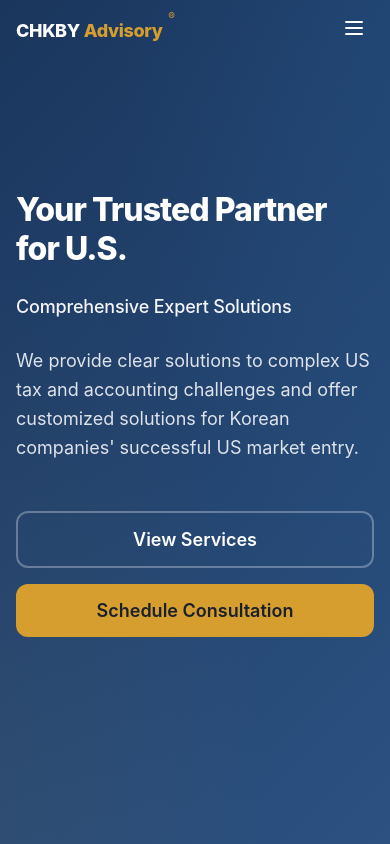
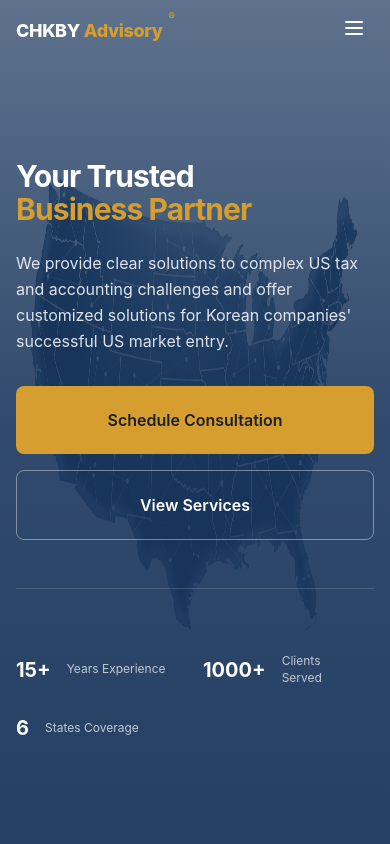
Before and after one commit to JunLee8108/cpa-association-website, a React (Vite) app: page / in a window 390 px wide. Shown: the top 844 px of the page. Built offline with nearby package versions, Linux system fonts and the light colour scheme; a web font is replaced by a local one.

Commit message:
quick fix v2

```diff
--- a/src/components/pages/home/Home.css
+++ b/src/components/pages/home/Home.css
@@ -4,19 +4,15 @@
   overflow-x: hidden;
 }
 
-/* ==================== Hero Section ==================== */
+/* ==================== Hero Section - Redesigned ==================== */
 .home-hero {
   position: relative;
   min-height: 100vh;
   display: flex;
   align-items: center;
-  background: linear-gradient(
-    135deg,
-    var(--primary-navy) 0%,
-    var(--primary-blue) 100%
-  );
 }
 
+/* Full-bleed Background Image */
 .home-hero-background {
   position: absolute;
   top: 0;
@@ -26,179 +22,149 @@
   overflow: hidden;
 }
 
+.home-hero-background-image {
+  width: 100%;
+  height: 100%;
+  object-fit: fill;
+  object-position: center;
+}
+
+/* Cinematic Gradient Overlay */
 .home-hero-overlay {
   position: absolute;
   top: 0;
   left: 0;
   width: 100%;
   height: 100%;
-  background: radial-gradient(
-      ellipse at top right,
-      rgba(49, 130, 206, 0.1) 0%,
-      transparent 50%
-    ),
-    radial-gradient(
-      ellipse at bottom left,
-      rgba(214, 158, 46, 0.05) 0%,
-      transparent 50%
-    );
+  background: linear-gradient(
+    90deg,
+    rgba(26, 54, 93, 0.95) 0%,
+    rgba(26, 54, 93, 0.85) 30%,
+    rgba(26, 54, 93, 0.6) 60%,
+    rgba(26, 54, 93, 0.3) 100%
+  );
 }
 
+/* Content Container */
 .home-hero-content {
   position: relative;
   z-index: 2;
   width: 100%;
   padding: var(--spacing-3xl) 0;
-  padding-top: 8rem;
+  padding-top: 9rem;
 }
 
-/* Hero Inner Grid Layout - NEW */
 .home-hero-inner {
-  display: grid;
-  grid-template-columns: 1fr 1.2fr;
-  gap: var(--spacing-3xl);
-  align-items: center;
-  min-height: calc(100vh - 10rem);
+  display: flex;
+  flex-direction: column;
+  justify-content: center;
+  min-height: calc(100vh - 12rem);
 }
 
-/* Hero Left Section - NEW */
-.home-hero-left {
-  display: flex;
-  flex-direction: column;
-}
-
-/* Hero Right Section - NEW */
-.home-hero-right {
-  position: relative;
-  display: flex;
-  align-items: center;
-  justify-content: center;
-  height: 100%;
-}
-
-/* Image Wrapper - NEW */
-.home-hero-image-wrapper {
-  position: relative;
-  width: 100%;
-  height: 100%;
-}
-
-.home-hero-image {
-  width: 100%;
-  height: 100%;
-  border-radius: var(--radius-2xl);
-  object-fit: cover;
-}
-
+/* Text Content */
 .home-hero-text-wrapper {
-  max-width: 800px;
-  margin-bottom: var(--spacing-2xl);
+  max-width: 680px;
+  margin-top: var(--spacing-2xl);
 }
 
 .home-hero-title {
-  font-size: clamp(2.5rem, 5vw, var(--fs-6xl));
-  font-weight: var(--fw-extrabold);
+  font-size: clamp(2.75rem, 5.5vw, 4.2rem);
+  font-weight: var(--fw-bold);
   color: var(--white);
-  line-height: 1.2;
-  margin-bottom: var(--spacing-md);
+  line-height: 1.1;
+  margin-bottom: var(--spacing-lg);
   letter-spacing: -0.03em;
+}
+
+.home-hero-title-line {
+  display: block;
 }
 
 .home-hero-highlight {
   color: var(--accent-gold);
-  display: inline-block;
-  position: relative;
-}
-
-.home-hero-subtitle {
-  font-size: clamp(1.25rem, 2.5vw, var(--fs-2xl));
-  font-weight: var(--fw-medium);
-  color: rgba(255, 255, 255, 0.95);
-  margin-bottom: var(--spacing-md);
-  letter-spacing: -0.01em;
 }
 
 .home-hero-description {
-  font-size: var(--fs-lg);
+  font-size: var(--fs-xl);
   line-height: var(--lh-relaxed);
   color: rgba(255, 255, 255, 0.85);
   margin-bottom: var(--spacing-xl);
-  max-width: 600px;
+  max-width: 560px;
 }
 
+/* CTA Buttons */
 .home-hero-cta-wrapper {
   display: flex;
-  gap: var(--spacing-sm);
+  gap: var(--spacing-md);
   flex-wrap: wrap;
 }
 
 .home-hero-cta-primary {
-  padding: var(--spacing-sm) var(--spacing-lg);
+  padding: var(--spacing-md) var(--spacing-xl);
   background: var(--accent-gold);
   color: var(--gray-900);
-  font-size: var(--fs-lg);
+  font-size: var(--fs-base);
   font-weight: var(--fw-semibold);
-  border-radius: var(--radius-lg);
+  border-radius: var(--radius-md);
   transition: all var(--transition-base);
+  border: none;
+  cursor: pointer;
 }
 
 .home-hero-cta-primary:hover {
-  color: var(--gray-100);
+  background: #e8b84a;
   transform: translateY(-2px);
+  box-shadow: 0 8px 24px rgba(214, 158, 46, 0.3);
 }
 
 .home-hero-cta-secondary {
-  padding: var(--spacing-sm) var(--spacing-lg);
+  padding: var(--spacing-md) var(--spacing-xl);
   background: transparent;
   color: var(--white);
-  font-size: var(--fs-lg);
+  font-size: var(--fs-base);
   font-weight: var(--fw-semibold);
-  border: 2px solid rgba(255, 255, 255, 0.3);
-  border-radius: var(--radius-lg);
+  border: 1.5px solid rgba(255, 255, 255, 0.4);
+  border-radius: var(--radius-md);
   transition: all var(--transition-base);
-  backdrop-filter: blur(10px);
+  cursor: pointer;
 }
 
 .home-hero-cta-secondary:hover {
   background: rgba(255, 255, 255, 0.1);
-  border-color: rgba(255, 255, 255, 0.5);
-  transform: translateY(-2px);
+  border-color: rgba(255, 255, 255, 0.6);
 }
 
-.home-hero-stats {
+/* Trust Bar */
+.home-hero-trust-bar {
   display: flex;
   align-items: center;
-  gap: var(--spacing-xl);
-  padding: var(--spacing-lg);
-  background: rgba(255, 255, 255, 0.1);
-  backdrop-filter: blur(20px);
-  border-radius: var(--radius-xl);
-  border: 1px solid rgba(255, 255, 255, 0.2);
-  max-width: fit-content;
+  gap: var(--spacing-2xl);
+  padding-top: var(--spacing-2xl);
+  border-top: 1px solid rgba(255, 255, 255, 0.15);
+  margin-top: auto;
 }
 
-.home-hero-stat-item {
+.home-hero-trust-item {
   display: flex;
-  flex-direction: column;
   align-items: center;
-  gap: var(--spacing-xs);
+  gap: var(--spacing-sm);
 }
 
-.home-hero-stat-number {
+.home-hero-trust-number {
   font-size: var(--fs-3xl);
   font-weight: var(--fw-bold);
   color: var(--white);
-  letter-spacing: 0.02em;
+  line-height: 1;
 }
 
-.home-hero-stat-label {
+.home-hero-trust-label {
   font-size: var(--fs-sm);
-  color: rgba(255, 255, 255, 0.9);
-  text-align: center;
-  white-space: nowrap;
+  color: rgba(255, 255, 255, 0.7);
+  line-height: var(--lh-snug);
+  max-width: 100px;
 }
 
-.home-hero-stat-divider {
+.home-hero-trust-divider {
   width: 1px;
   height: 40px;
   background: rgba(255, 255, 255, 0.2);
@@ -206,34 +172,36 @@
 
 /* ==================== Hero - Responsive Design ==================== */
 @media (max-width: 1024px) {
-  /* Hero section adjustments for tablet */
-  .home-hero-inner {
-    grid-template-columns: 1fr;
-    gap: var(--spacing-2xl);
+  .home-hero-overlay {
+    background: linear-gradient(
+      90deg,
+      rgba(26, 54, 93, 0.95) 0%,
+      rgba(26, 54, 93, 0.8) 50%,
+      rgba(26, 54, 93, 0.7) 100%
+    );
   }
 
-  .home-hero-right {
-    display: none; /* Hide image on tablet and mobile */
+  .home-hero-text-wrapper {
+    max-width: 600px;
   }
 
-  .home-hero-left {
-    max-width: 800px;
-    margin: 0 auto;
-  }
-
-  .home-hero-stats {
-    flex-wrap: wrap;
-    justify-content: center;
-  }
-
-  .home-hero-stat-divider:last-of-type {
-    display: none;
+  .home-hero-trust-bar {
+    gap: var(--spacing-xl);
   }
 }
 
 @media (max-width: 768px) {
   .home-hero {
-    min-height: 90vh;
+    min-height: 100svh;
+  }
+
+  .home-hero-overlay {
+    background: linear-gradient(
+      180deg,
+      rgba(26, 54, 93, 0.7) 0%,
+      rgba(26, 54, 93, 0.9) 50%,
+      rgba(26, 54, 93, 0.95) 100%
+    );
   }
 
   .home-hero-content {
@@ -241,55 +209,64 @@
     padding-top: 6rem;
   }
 
+  .home-hero-inner {
+    min-height: calc(100svh - 10rem);
+    justify-content: flex-end;
+    padding-bottom: var(--spacing-xl);
+  }
+
   .home-hero-text-wrapper {
     margin-bottom: var(--spacing-xl);
   }
 
-  .home-hero-stats {
-    flex-direction: column;
-    gap: var(--spacing-md);
-    width: 100%;
-    max-width: 400px;
-    margin: var(--spacing-xl) auto 0;
+  .home-hero-title {
+    font-size: clamp(2rem, 8vw, 2.75rem);
+    margin-bottom: var(--spacing-md);
   }
 
-  .home-hero-stat-divider {
-    display: none;
-  }
-
-  .home-hero-stat-item {
-    width: 100%;
-    padding: var(--spacing-sm) 0;
-    border-bottom: 1px solid rgba(255, 255, 255, 0.1);
-  }
-
-  .home-hero-stat-item:last-child {
-    border-bottom: none;
+  .home-hero-description {
+    font-size: var(--fs-base);
+    margin-bottom: var(--spacing-lg);
   }
 
   .home-hero-cta-wrapper {
     flex-direction: column;
-    width: 100%;
+    gap: var(--spacing-sm);
   }
 
   .home-hero-cta-primary,
   .home-hero-cta-secondary {
     width: 100%;
     text-align: center;
+    padding: var(--spacing-md) var(--spacing-lg);
+  }
+
+  .home-hero-trust-bar {
+    flex-wrap: wrap;
+    gap: var(--spacing-lg);
+    justify-content: flex-start;
+  }
+
+  .home-hero-trust-divider {
+    display: none;
+  }
+
+  .home-hero-trust-item {
+    flex: 0 0 calc(50% - var(--spacing-md));
   }
 }
 
 @media (max-width: 480px) {
   .home-hero-title {
-    font-size: 2rem;
+    font-size: 1.875rem;
   }
 
-  .home-hero-subtitle {
-    font-size: var(--fs-lg);
+  .home-hero-trust-number {
+    font-size: var(--fs-2xl);
   }
 
-  .home-section-title {
-    font-size: var(--fs-3xl);
+  .home-hero-trust-label {
+    font-size: var(--fs-xs);
   }
 }
 
--- a/src/components/pages/home/Home.jsx
+++ b/src/components/pages/home/Home.jsx
@@ -162,78 +162,92 @@ const Home = () => {
 
   return (
     <div className="home-container">
-      {/* Hero Section */}
+      {/* Hero Section - 기존 코드를 이걸로 교체 */}
       <section className="home-hero">
         <div className="home-hero-background">
+          <img
+            src="/hero.png"
+            alt={
+              currentLanguage === "ko"
+                ? "미국 비즈니스 컨설팅"
+                : "US Business Consulting"
+            }
+            className="home-hero-background-image"
+          />
           <div className="home-hero-overlay"></div>
         </div>
+
         <div className="home-hero-content">
           <div className="container">
             <div className="home-hero-inner">
-              <div className="home-hero-left">
-                <div className="home-hero-text-wrapper">
-                  <h1 ref={heroTitleRef} className="home-hero-title fade-up">
-                    {currentLanguage === "ko" ? (
-                      <>
-                        {titleParts.slice(0, highlightIndex).join(" ")}{" "}
+              <div className="home-hero-text-wrapper">
+                <h1 ref={heroSubtitleRef} className="home-hero-title fade-up">
+                  {currentLanguage === "ko" ? (
+                    <>
+                      <span className="home-hero-title-line">미국 진출의</span>
+                      <span className="home-hero-title-line">
                         <span className="home-hero-highlight">
-                          {titleParts.slice(highlightIndex).join(" ")}
+                          든든한 파트너
                         </span>
-                      </>
-                    ) : (
-                      heroTitle
-                    )}
-                  </h1>
-                  <p
-                    ref={heroSubtitleRef}
-                    className="home-hero-subtitle fade-up"
+                      </span>
+                    </>
+                  ) : (
+                    <>
+                      <span className="home-hero-title-line">Your Trusted</span>
+                      <span className="home-hero-title-line">
+                        <span className="home-hero-highlight">
+                          Business Partner
+                        </span>
+                      </span>
+                    </>
+                  )}
+                </h1>
+
+                <p
+                  ref={heroDescriptionRef}
+                  className="home-hero-description fade-up"
+                >
+                  {t("home.hero.description")}
+                </p>
+
+                <div ref={heroCtaRef} className="home-hero-cta-wrapper fade-up">
+                  <button
+                    className="home-hero-cta-primary"
+                    onClick={() => handleNavigation("/contact")}
                   >
-                    {t("home.hero.subtitle")}
-                  </p>
-                  <p
-                    ref={heroDescriptionRef}
-                    className="home-hero-description fade-up"
+                    {t("home.hero.cta.primary")}
+                  </button>
+                  <button
+                    className="home-hero-cta-secondary"
+                    onClick={() => handleNavigation("/services")}
                   >
-                    {t("home.hero.description")
-                      .split(". ")
-                      .map((sentence, idx, arr) => (
-                        <React.Fragment key={idx}>
-                          {sentence}
-                          {idx < arr.length - 1 && "."}
-                          {idx < arr.length - 1 && <br />}
-                        </React.Fragment>
-                      ))}
-                  </p>
-                  <div
-                    ref={heroCtaRef}
-                    className="home-hero-cta-wrapper fade-up"
-                  >
-                    <button
-                      className="home-hero-cta-secondary"
-                      onClick={() => handleNavigation("/services")}
-                    >
-                      {t("home.hero.cta.secondary")}
-                    </button>
-                    <button
-                      className="home-hero-cta-primary"
-                      onClick={() => handleNavigation("/contact")}
-                    >
-                      {t("home.hero.cta.primary")}
-                    </button>
-                  </div>
+                    {t("home.hero.cta.secondary")}
+                  </button>
                 </div>
               </div>
-              <div className="home-hero-right">
-                <div className="home-hero-image-wrapper">
-                  <img
-                    src="/hero.png"
-                    alt={
-                      currentLanguage === "ko"
-                        ? "미국 비즈니스 컨설팅"
-                        : "US Business Consulting"
-                    }
-                    className="home-hero-image"
-                  />
+
+              <div className="home-hero-trust-bar">
+                <div className="home-hero-trust-item">
+                  <span className="home-hero-trust-number">15+</span>
+                  <span className="home-hero-trust-label">
+                    {currentLanguage === "ko" ? "년 경력" : "Years Experience"}
+                  </span>
+                </div>
+                <div className="home-hero-trust-divider"></div>
+                <div className="home-hero-trust-item">
+                  <span className="home-hero-trust-number">1000+</span>
+                  <span className="home-hero-trust-label">
+                    {currentLanguage === "ko" ? "고객사" : "Clients Served"}
+                  </span>
+                </div>
+                <div className="home-hero-trust-divider"></div>
+                <div className="home-hero-trust-item">
+                  <span className="home-hero-trust-number">6</span>
+                  <span className="home-hero-trust-label">
+                    {currentLanguage === "ko"
+                      ? "개 주 서비스"
+                      : "States Coverage"}
+                  </span>
                 </div>
               </div>
             </div>
```
